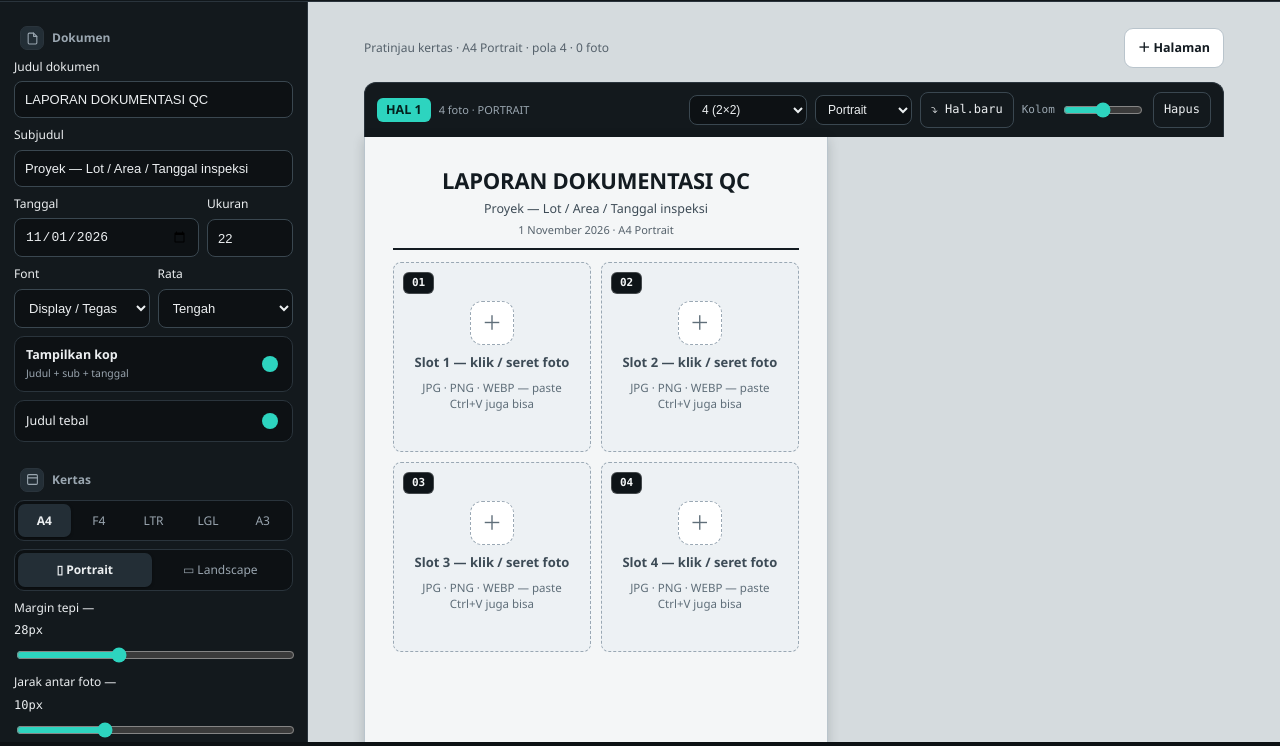
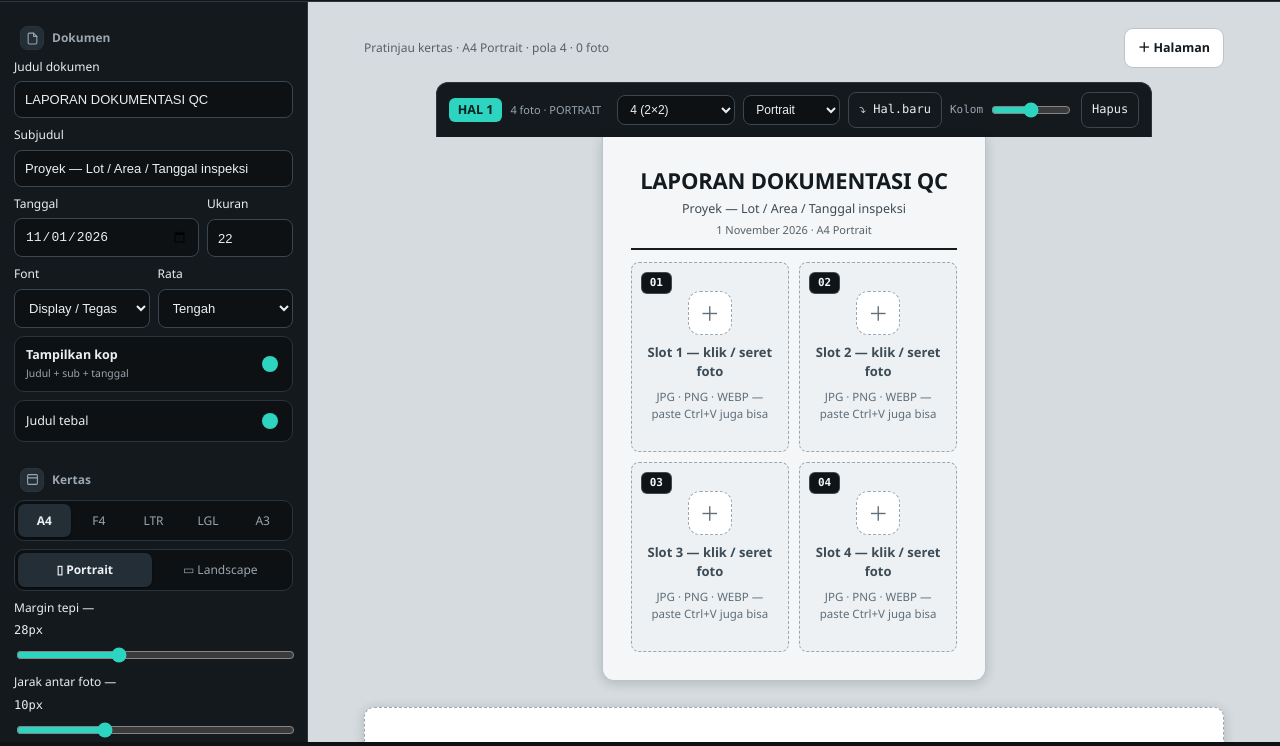
Before and after one commit to rinopatrick/kolase-qc, a plain HTML site: page index.html in a window 1280 px wide. Shown: the part 54-800 px from the top of the page. Drawn offline with nearby package versions, Linux system fonts and the light colour scheme.

Commit message:
fix: lembar portrait di tengah + ukuran proporsional

```diff
--- a/index.html
+++ b/index.html
@@ -115,7 +115,9 @@ kbd{font-family:var(--font-m);font-size:11px;background:var(--bg0);border:1px so
 .stage-top .sp{flex:1}
 .chipbtn{border:1px solid var(--field-line);background:var(--field);border-radius:9px;padding:9px 13px;font-size:12.5px;font-weight:600;color:var(--ink);cursor:pointer;min-height:40px}
 .chipbtn:hover{border-color:var(--accent-d)}
-.page-wrap{max-width:860px;margin:0 auto 26px}
+.page-wrap{max-width:860px;margin:0 auto 26px;display:flex;flex-direction:column;align-items:center}
+.page-wrap>.sheet{align-self:stretch}
+.page-wrap.ori-portrait>.sheet{max-width:560px;margin-left:auto;margin-right:auto}
 .page-bar{display:flex;align-items:center;gap:8px;background:var(--bg1);color:var(--fg);border-radius:var(--r-lg) var(--r-lg) 0 0;padding:9px 12px;border:1px solid var(--line);border-bottom:none;flex-wrap:wrap}
 .page-bar .pg{font-weight:800;font-size:12.5px;background:var(--accent);color:var(--accent-ink);border-radius:6px;padding:3px 9px}
 .page-bar .meta{font-size:11px;color:var(--muted)}
@@ -650,7 +652,9 @@ function render(){
     /* Lembar jujur: rasio pratinjau = rasio mm kertas x orientasi halaman */
     const sh=d.querySelector('.sheet');
     {let[sw,shh]=PAPER_MM[S.paper]||PAPER_MM.A4;if(ori==='landscape')[sw,shh]=[shh,sw];
-    sh.style.aspectRatio=sw+' / '+shh;sh.style.maxHeight='82vh';sh.style.overflow='hidden';}
+    sh.style.aspectRatio=sw+' / '+shh;
+    d.classList.toggle('ori-portrait',ori!=='landscape');
+    d.classList.toggle('ori-landscape',ori==='landscape');}
     const inner=d.querySelector('.sheet-inner');
     inner.style.setProperty('--m',S.margin+'px');inner.style.setProperty('--gap',S.gap+'px');
     inner.style.setProperty('--t1',(parseInt($('#inTSize').value)||22)+'px');
```
